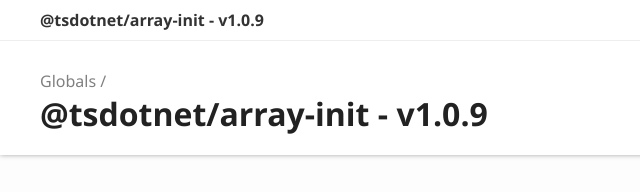
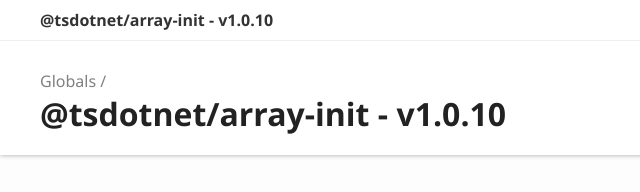
Before and after one commit to tsdotnet/array-init, a website: page docs/index.html in a window 1280 px wide. Shown: the top 192 px of the page, 0-640 px from the left. Drawn offline with Linux system fonts and the light colour scheme.

Commit message:
Updated docs.

```diff
--- a/docs/index.html
+++ b/docs/index.html
@@ -3,8 +3,8 @@
 <head>
 	<meta charset="utf-8">
 	<meta http-equiv="X-UA-Compatible" content="IE=edge">
-	<title>@tsdotnet/array-init - v1.0.9</title>
-	<meta name="description" content="Documentation for @tsdotnet/array-init - v1.0.9">
+	<title>@tsdotnet/array-init - v1.0.10</title>
+	<meta name="description" content="Documentation for @tsdotnet/array-init - v1.0.10">
 	<meta name="viewport" content="width=device-width, initial-scale=1">
 	<link rel="stylesheet" href="assets/css/main.css">
 </head>
@@ -22,7 +22,7 @@
 						<li class="state loading">Preparing search index...</li>
 						<li class="state failure">The search index is not available</li>
 					</ul>
-					<a href="index.html" class="title">@tsdotnet/array-init - v1.0.9</a>
+					<a href="index.html" class="title">@tsdotnet/array-init - v1.0.10</a>
 				</div>
 				<div class="table-cell" id="tsd-widgets">
 					<div id="tsd-filter">
@@ -52,7 +52,7 @@
 					<a href="index.html">Globals</a>
 				</li>
 			</ul>
-			<h1>@tsdotnet/array-init - v1.0.9</h1>
+			<h1>@tsdotnet/array-init - v1.0.10</h1>
 		</div>
 	</div>
 </header>
```
Also changed, not shown: docs/modules/_arrayinit_.html (+4 -4 lines).
